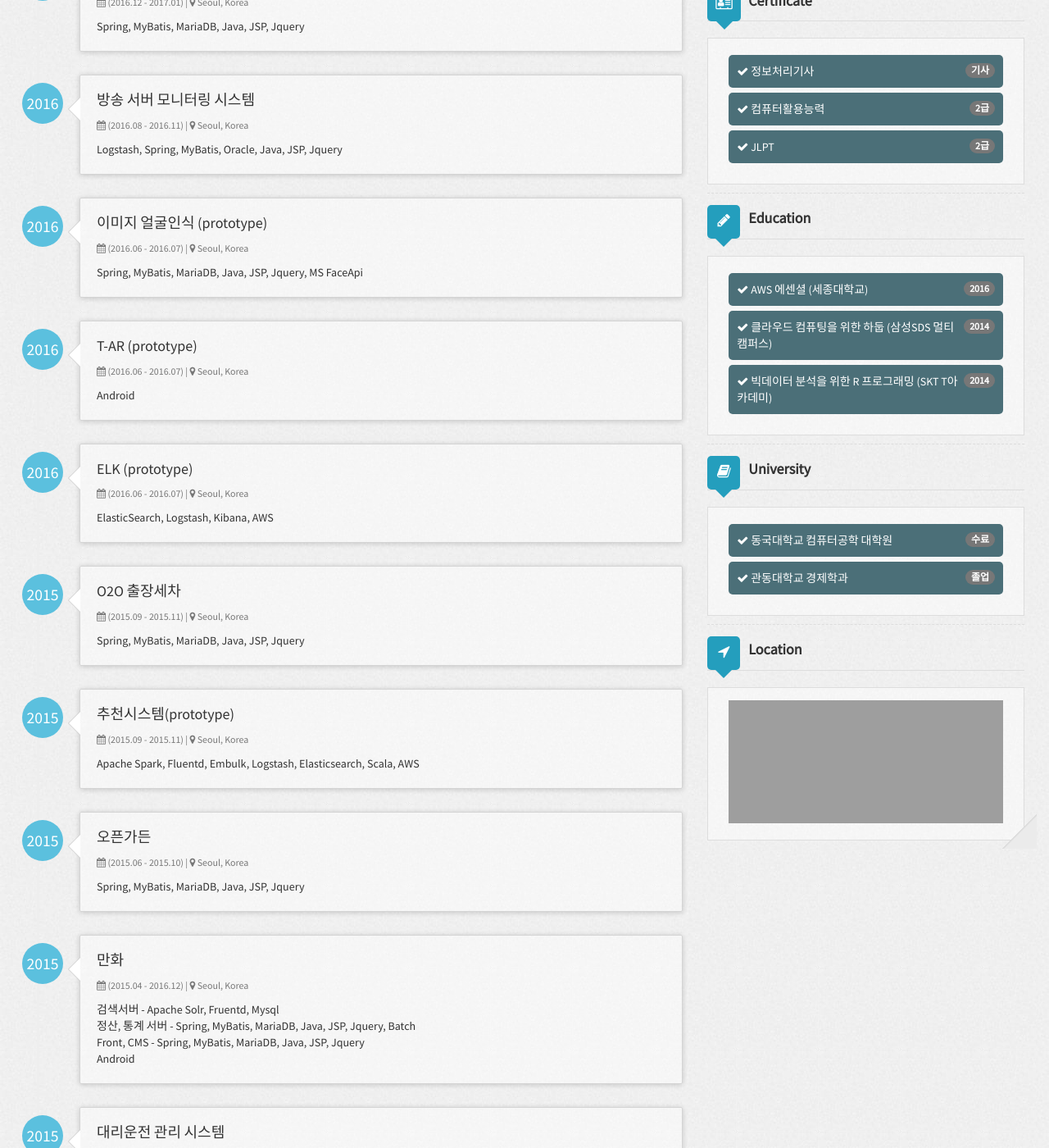
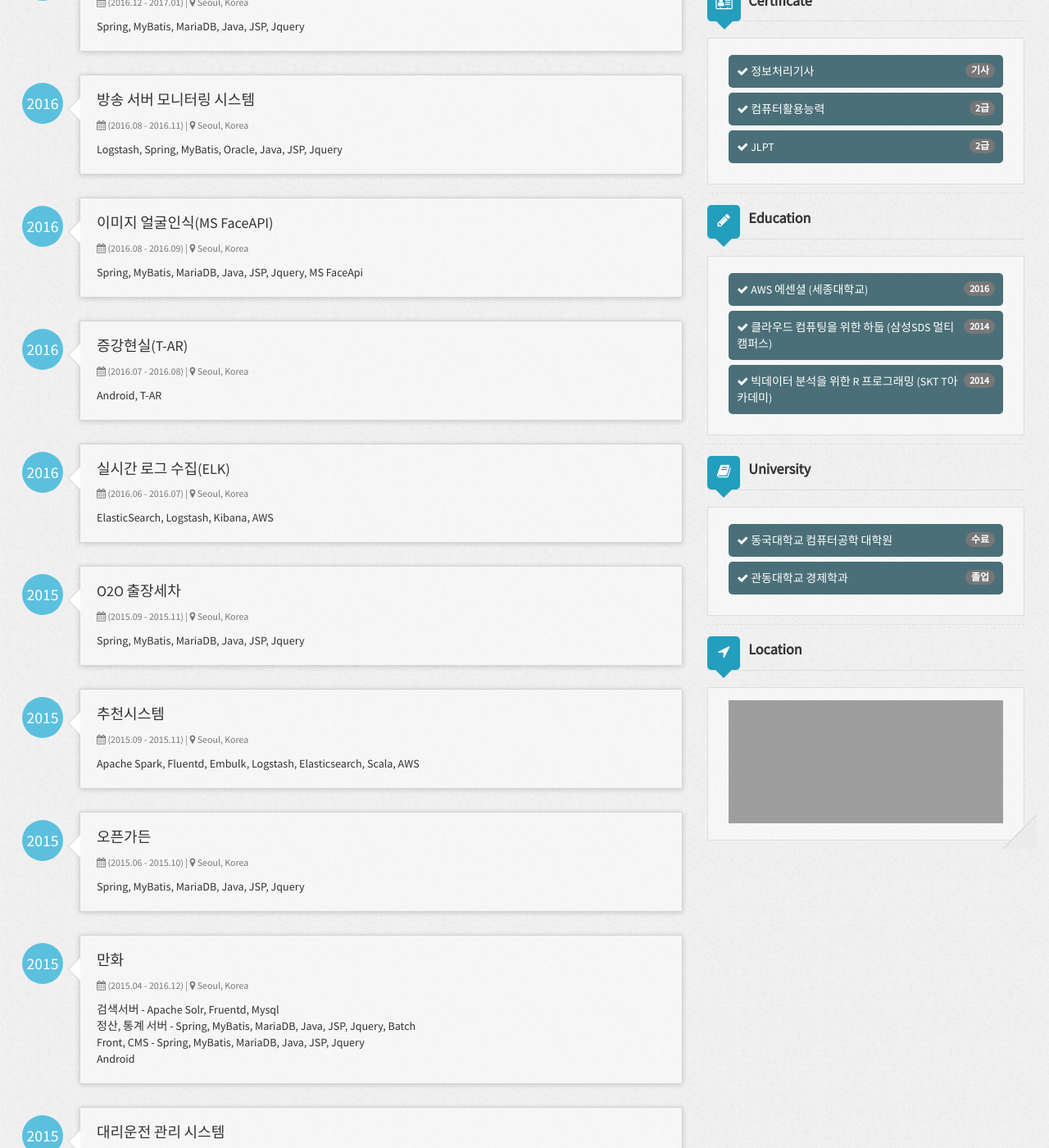
Before and after one commit to hairgely/resume, a Jekyll site: the page built from index.html, in a window 1280 px wide and 1400 px high, scrolled down 518 px. Shown: the whole window at 82% size. Built offline with Jekyll 4.4.1, drawn with Linux system fonts in a browser that asks for light colours; nearby versions of some CDN libraries; grey boxes are pictures that could not be loaded.

Commit message:
change project list2

```diff
--- a/_config.yml
+++ b/_config.yml
@@ -58,12 +58,12 @@ author:
       duration: (2016.02 - 2017.12)
       description: 모바일 광고 자동화 솔루션
     - project100:
-       name: U+프로야구 하이브리드앱
+       name: U+프로야구 PTS
        location: Seoul, Korea
        company:
        started: 2017
        duration: (2016.12 - 2017.03)
-       description: 모바일 광고 자동화 솔루션
+       description: Spring, MyBatis, MariaDB, Java, JSP, three.js
     - project11:
       name: 모바일 쿠폰 사이트
       location: Seoul, Korea
@@ -79,21 +79,21 @@ author:
       duration: (2016.08 - 2016.11)
       description: Logstash, Spring, MyBatis, Oracle, Java, JSP, Jquery
     - project13:
-      name: 이미지 얼굴인식 (prototype)
+      name: 이미지 얼굴인식(MS FaceAPI)
       location: Seoul, Korea
       company:
       started: 2016
-      duration: (2016.06 - 2016.07)
+      duration: (2016.08 - 2016.09)
       description: Spring, MyBatis, MariaDB, Java, JSP, Jquery, MS FaceApi
     - project14:
-      name: T-AR (prototype)
+      name: 증강현실(T-AR)
       location: Seoul, Korea
       company:
       started: 2016
-      duration: (2016.06 - 2016.07)
-      description: Android
+      duration: (2016.07 - 2016.08)
+      description: Android, T-AR
     - project14:
-      name: ELK (prototype)
+      name: 실시간 로그 수집(ELK)
       location: Seoul, Korea
       company:
       started: 2016
@@ -107,7 +107,7 @@ author:
       duration: (2015.09 - 2015.11)
       description: Spring, MyBatis, MariaDB, Java, JSP, Jquery
     - project3:
-      name: 추천시스템(prototype)
+      name: 추천시스템
       location: Seoul, Korea
       company:
       started: 2015
```
